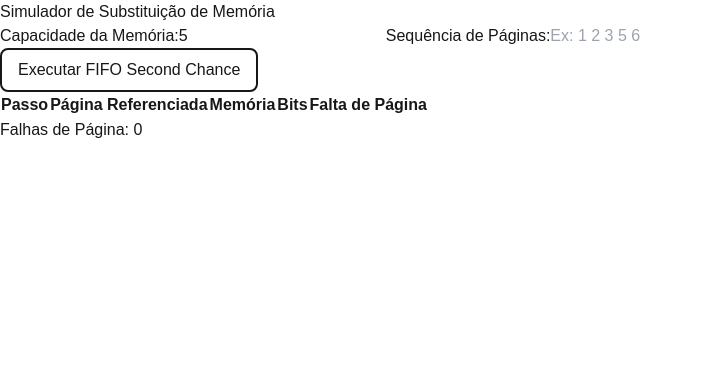
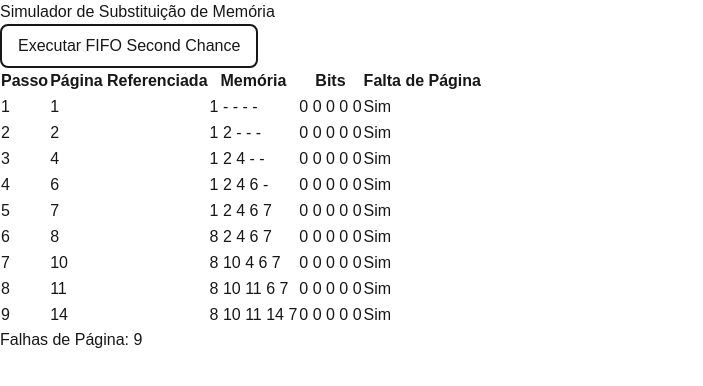
Before and after one commit to SidneyRMR/gerencia-de-memoria, a Next.js app: page / in a window 1280 px wide. Both pictures are taken after a click on the button "Executar FIFO Second Chance". Shown: the top 386 px of the page, without its empty margins (0-703 px from the left). Built offline with nearby package versions, Linux system fonts and the light colour scheme.

Commit message:
Revert "fix: bug falta de pagina, inputs memoria e paginas"
This reverts commit 505fb267d708b43eb512f45243d610db490e23e7.

```diff
--- a/src/app/components/Simulation.js
+++ b/src/app/components/Simulation.js
@@ -1,162 +1,93 @@
 import React, { useState } from 'react';
-import { motion } from 'framer-motion';
+import { motion } from 'framer-motion'; // Importando framer-motion
 
-// Classe do algoritmo FIFO Second Chance
 class FIFOSecondChance {
   constructor(capacidade) {
     this.capacidade = capacidade;
-    this.fila = new Array(capacidade).fill(null);
-    this.indice = 0;
-    this.faltas = 0;
+    this.fila = new Array(capacidade).fill(null); // Lista circular de páginas na memória
+    this.indice = 0; // Índice para o algoritmo FIFO
+    this.faltas = 0; // Contador de falhas de página
   }
 
+  // Função para verificar se a página está na memória e atualizar o bit de referência
   consultar(numero_pagina) {
     for (let i = 0; i < this.capacidade; i++) {
       const pagina = this.fila[i];
       if (pagina && pagina.numero === numero_pagina) {
-        pagina.R = 1;
-        return true;
+        pagina.R = 1; // Atualiza o bit de referência para 1
+        return true; // Página encontrada, não é necessário substituir
       }
     }
-    return false;
+    return false; // Página não encontrada, ocorre falha de página
   }
 
+  // Função para substituir a página quando ocorrer uma falha
   substituir(numero_pagina) {
     if (!this.consultar(numero_pagina)) {
       this.faltas += 1;
+
       while (true) {
         const paginaAtual = this.fila[this.indice];
+
         if (!paginaAtual || paginaAtual.R === 0) {
           const replacedPage = paginaAtual ? paginaAtual.numero : null;
           this.fila[this.indice] = new Pagina(numero_pagina);
           this.indice = (this.indice + 1) % this.capacidade;
-          return replacedPage;
+          return replacedPage; // Retorna a página substituída
         } else {
-          paginaAtual.R = 0;
+          paginaAtual.R = 0; // Reseta o bit de referência
           this.indice = (this.indice + 1) % this.capacidade;
         }
       }
     }
-    return null;
+    return null; // Nenhuma substituição realizada
   }
 
+  // Exibe o estado atual da memória (números das páginas)
   exibirMemoria() {
-    return this.fila.map((pagina) => (pagina ? pagina.numero : '-'));
+    const memoria = this.fila.map((pagina) => (pagina ? pagina.numero : '-'));
+    return memoria;
   }
 
+  // Exibe os bits de referência das páginas
   exibirBits() {
-    return this.fila.map((pagina) => (pagina ? pagina.R : 0));
+    const bits = this.fila.map((pagina) => (pagina ? pagina.R : 0));
+    return bits;
   }
 }
 
 class Pagina {
   constructor(numero) {
     this.numero = numero;
-    this.R = 0;
+    this.R = 0; // Inicializa o bit de referência para 0
   }
 }
 
-// Componente para entrada de dados
-const InputSection = ({ capacity, setCapacity, setReferenceString }) => {
-  const handleCapacityChange = (e) => {
-    const newCapacity = parseInt(e.target.value, 10);
-    if (!isNaN(newCapacity) && newCapacity > 0) {
-      setCapacity(newCapacity);
-    }
-  };
-
-  const handleReferenceStringChange = (e) => {
-    const value = e.target.value.trim();
-    const formatted = value.split(/\s+/).map(Number).filter((num) => !isNaN(num));
-    setReferenceString(formatted);
-  };
-
-  return (
-    <div className="flex flex-col items-center space-y-2">
-      <label className="text-gray-700 font-bold">Capacidade da Memória:</label>
-      <input
-        type="number"
-        className="border p-2 rounded text-center text-gray-500"
-        value={capacity}
-        onChange={handleCapacityChange}
-        min={1}
-      />
-      <label className="text-gray-700 font-bold">Sequência de Páginas:</label>
-      <input
-        type="text"
-        className="border p-2 rounded text-center text-gray-500"
-        placeholder="Ex: 1 2 3 5 6"
-        onChange={handleReferenceStringChange}
-      />
-    </div>
-  );
-};
-
-// Componente para tabela de resultados
-const SimulationTable = ({ steps }) => (
-  <div className="overflow-x-auto w-full">
-    <table className="table-auto w-full max-w-4xl border-collapse mt-5 shadow-lg text-sm md:text-base">
-      <thead className="bg-gray-800 text-white">
-        <tr>
-          <th className="border px-2 md:px-4 py-2">Passo</th>
-          <th className="border px-2 md:px-4 py-2">Página Referenciada</th>
-          <th className="border px-2 md:px-4 py-2">Memória</th>
-          <th className="border px-2 md:px-4 py-2">Bits</th>
-          <th className="border px-2 md:px-4 py-2">Falta de Página</th>
-        </tr>
-      </thead>
-      <tbody>
-        {steps.map((step) => (
-          <motion.tr
-            key={step.step}
-            className={`${step.pageFault === 'Sim' ? 'bg-red-100' : 'bg-gray-100'}`}
-            initial={{ opacity: 0 }}
-            animate={{ opacity: 1 }}
-            transition={{ duration: 0.5 }}
-          >
-            <td className="border px-2 md:px-4 py-2 text-center font-semibold text-gray-500">{step.step}</td>
-            <td className="border px-2 md:px-4 py-2 text-center font-semibold text-gray-500">{step.page}</td>
-            <td className="border px-2 md:px-4 py-2 text-center font-semibold text-gray-500">
-              {step.memoryAfter.join(' ')}
-            </td>
-            <td className="border px-2 md:px-4 py-2 text-center font-semibold text-gray-500">
-              {step.bitsAfter.join(' ')}
-            </td>
-            <td
-              className={`border px-2 md:px-4 py-2 text-center font-semibold ${
-                step.pageFault === 'Sim' ? 'bg-red-200 text-white' : 'text-gray-900'
-              }`}
-            >
-              {step.pageFault}
-            </td>
-          </motion.tr>
-        ))}
-      </tbody>
-    </table>
-  </div>
-);
-
-// Componente principal
 const Simulation = () => {
-  const [capacity, setCapacity] = useState(5);
-  const [referenceString, setReferenceString] = useState([]);
+  const [capacity, setCapacity] = useState(5); // Número de quadros na memória
+  const [referenceString, setReferenceString] = useState([1, 2, 4, 6, 7, 8, 10, 11, 14]); // Sequência de páginas
   const [simulationSteps, setSimulationSteps] = useState([]);
   const [pageFaults, setPageFaults] = useState(0);
 
   const runSimulation = () => {
-    const memory = new FIFOSecondChance(capacity);
+    let memory = new FIFOSecondChance(capacity);
     const steps = [];
 
     referenceString.forEach((page, index) => {
       const memoryBefore = memory.exibirMemoria();
       const bitsBefore = memory.exibirBits();
 
-      const replacedPage = memory.substituir(page);
+      // Verifique se a página já está na memória
+      const isPageInMemory = memoryBefore.includes(page);
+
+      // Se a página não estiver na memória, faça a substituição
+      const replacedPage = isPageInMemory ? null : memory.substituir(page);
 
       const memoryAfter = memory.exibirMemoria();
       const bitsAfter = memory.exibirBits();
 
-      const pageFault = replacedPage !== null;
+      // Verificar se houve falha de página
+      const pageFault = !isPageInMemory; // Falha ocorre se a página não estava na memória
 
       steps.push({
         step: index + 1,
@@ -164,7 +95,7 @@ const Simulation = () => {
         replacedPage: replacedPage !== null ? replacedPage : '-',
         memoryAfter,
         bitsAfter,
-        pageFault: pageFault ? 'Sim' : 'Não',
+        pageFault: pageFault ? 'Sim' : 'Não', // Exibe 'Sim' ou 'Não' conforme a falha de página
       });
     });
 
@@ -174,18 +105,57 @@ const Simulation = () => {
 
   return (
     <div className="flex flex-col items-center space-y-5 p-5">
-      <InputSection
-        capacity={capacity}
-        setCapacity={setCapacity}
-        setReferenceString={setReferenceString}
-      />
+      <div className="flex space-x-3">
         <button
           className="bg-blue-500 text-white p-2 rounded"
           onClick={runSimulation}
         >
           Executar FIFO Second Chance
         </button>
-      <SimulationTable steps={simulationSteps} />
+      </div>
+
+      {/* Tabela Responsiva */}
+      <div className="overflow-x-auto w-full">
+        <table className="table-auto w-full max-w-4xl border-collapse mt-5 shadow-lg text-sm md:text-base">
+          <thead className="bg-gray-800 text-white">
+            <tr>
+              <th className="border px-2 md:px-4 py-2">Passo</th>
+              <th className="border px-2 md:px-4 py-2">Página Referenciada</th>
+              <th className="border px-2 md:px-4 py-2">Memória</th>
+              <th className="border px-2 md:px-4 py-2 min-w-[120px]">Bits</th>
+              <th className="border px-2 md:px-4 py-2">Falta de Página</th>
+            </tr>
+          </thead>
+          <tbody>
+            {simulationSteps.map((step) => (
+              <motion.tr
+                key={step.step}
+                className={`${step.pageFault === 'Sim' ? 'bg-red-100' : 'bg-gray-100'}`}
+                initial={{ opacity: 0 }}
+                animate={{ opacity: 1 }}
+                transition={{ duration: 0.5 }} // Adicionando animação de transição suave
+              >
+                <td className="border px-2 md:px-4 py-2 text-center font-semibold text-gray-500">{step.step}</td>
+                <td className="border px-2 md:px-4 py-2 text-center font-semibold text-gray-500">{step.page}</td>
+                <td className="border px-2 md:px-4 py-2 text-center font-semibold text-gray-500">
+                  {step.memoryAfter.length > 0 ? step.memoryAfter.join(' ') : '-'}
+                </td>
+                <td className="border px-2 md:px-4 py-2 text-center font-semibold text-gray-500">
+                  {step.bitsAfter.length > 0 ? step.bitsAfter.join(' ') : '-'}
+                </td>
+                <td
+                  className={`border px-2 md:px-4 py-2 text-center font-semibold ${
+                    step.pageFault === 'Sim' ? 'bg-red-200 text-white' : 'text-gray-900'
+                  }`}
+                >
+                  {step.pageFault} {/* Mostra 'Sim' ou 'Não' conforme a falha de página */}
+                </td>
+              </motion.tr>
+            ))}
+          </tbody>
+        </table>
+      </div>
+
       <div className="mt-5 text-lg md:text-xl font-bold">
         <p>Falhas de Página: {pageFaults}</p>
       </div>
```
Also changed, not shown: 1 other file (tests, documents, lock files or other folders). Lines whose indentation alone changed are shown as unchanged.
